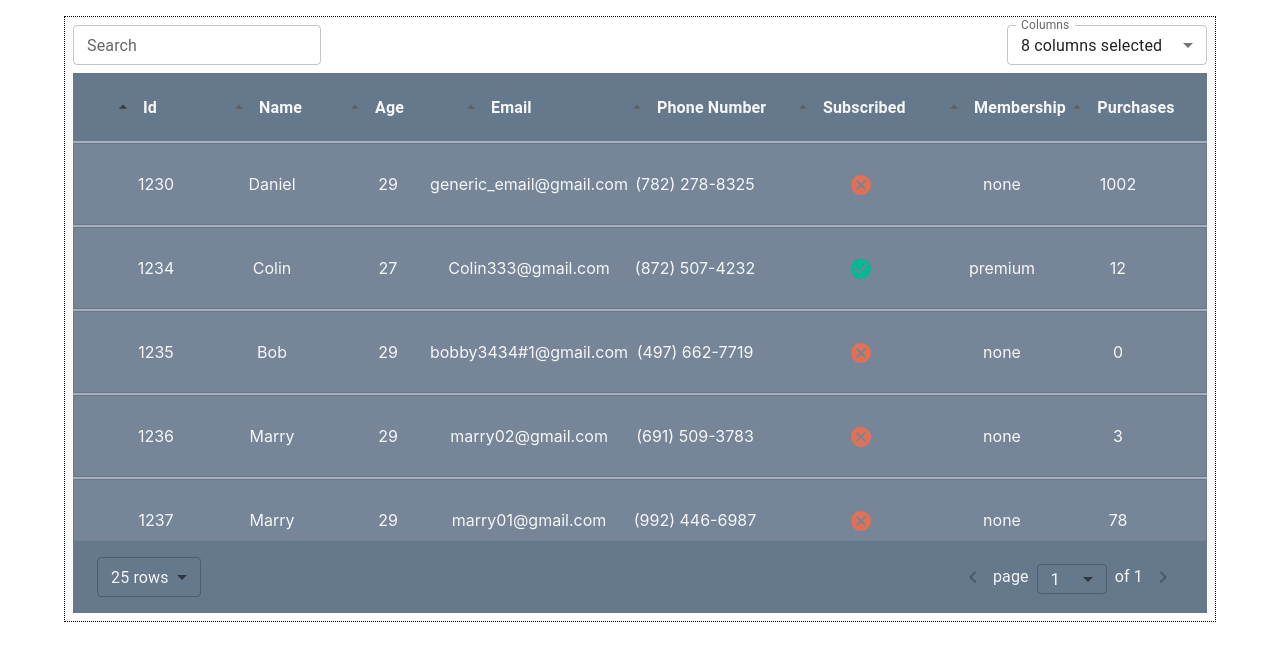
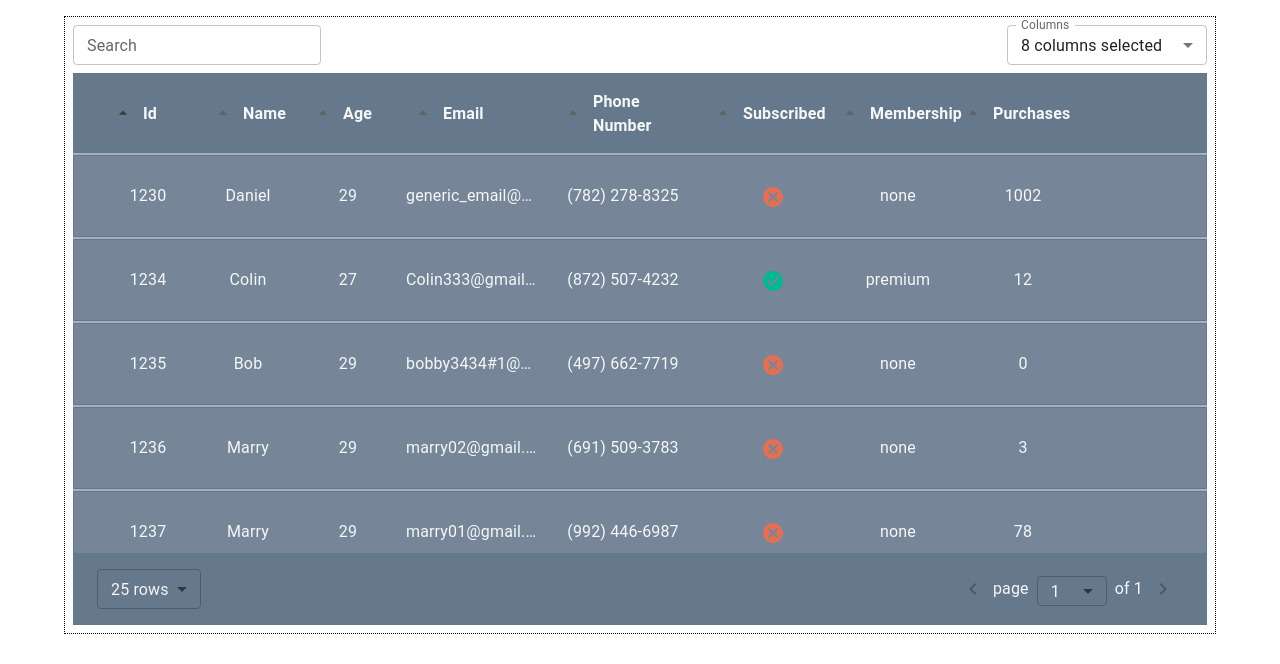
Before and after one commit to talis1999/Custom-table, a React (Create React App) app: page / in a window 1280 px wide. Shown: the top 664 px of the page. Built offline with nearby package versions, Linux system fonts and the light colour scheme.

Commit message:
added elipsis + tooltip combo to cells and added box sizing prop to cells and columns to fit with the width prop

```diff
--- a/src/components/Columns/Column.tsx
+++ b/src/components/Columns/Column.tsx
@@ -38,6 +38,7 @@ const Column: React.FC<ColumnProps> = ({
         alignItems: "center",
         justifyContent: "center",
         gap: "2px",
+        boxSizing: "border-box",
       }}
     >
       <IconButton
--- a/src/components/Rows/Cell.tsx
+++ b/src/components/Rows/Cell.tsx
@@ -1,5 +1,5 @@
 import React from "react";
-import { Box } from "@mui/material";
+import { Box, Tooltip, Typography } from "@mui/material";
 import CheckCircleIcon from "@mui/icons-material/CheckCircle";
 import CancelIcon from "@mui/icons-material/Cancel";
 
@@ -25,6 +25,7 @@ const Cell: React.FC<CellProps> = ({
         position: "relative",
         display: "flex",
         justifyContent: "center",
+        boxSizing: "border-box",
       }}
     >
       {type === ColumnTypes.Boolian ? (
@@ -38,7 +39,9 @@ const Cell: React.FC<CellProps> = ({
           />
         )
       ) : (
-        data
+        <Tooltip title={data}>
+          <Typography noWrap={true}>{data}</Typography>
+        </Tooltip>
       )}
     </Box>
   );
--- a/src/components/TableContent.tsx
+++ b/src/components/TableContent.tsx
@@ -19,8 +19,14 @@ const TableContent: React.FC = () => {
   return (
     <ThemeProvider theme={theme}>
       <Box sx={{ marginTop: 1 }}>
-        <Columns />
-        <Rows />
+        <Box
+          sx={{
+            overflowX: "auto",
+          }}
+        >
+          <Columns />
+          <Rows />
+        </Box>
         <TablePagination />
       </Box>
     </ThemeProvider>
--- a/src/constants/mockData/columns.ts
+++ b/src/constants/mockData/columns.ts
@@ -48,7 +48,7 @@ const COLUMNS: Column[] = [
     ordinalNo: 7,
     title: "Purchases",
     type: "number",
-    width: 100,
+    width: 150,
   },
   {
     id: "008",
```
